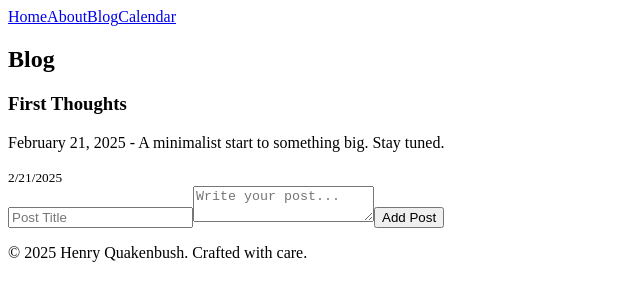
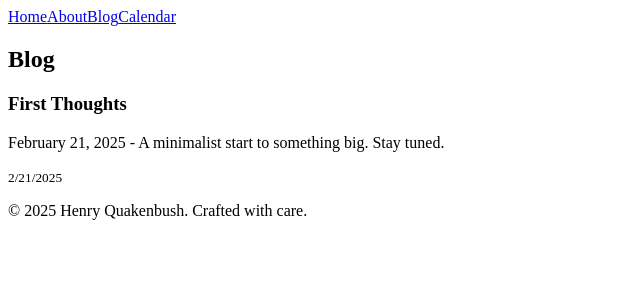
Before and after one commit to slyfox29/henry-quakenbush-site, a Next.js app: page /blog in a window 1280 px wide. Shown: the top 300 px of the page, without its empty margins (0-640 px from the left). Built offline with nearby package versions, Linux system fonts and the light colour scheme.

Commit message:
Update blog.js

```diff
--- a/pages/blog.js
+++ b/pages/blog.js
@@ -1,61 +1,20 @@
-import { useState, useEffect } from 'react';
 import Layout from '../components/Layout';
+import posts from '../data/posts.json';
 
 export default function Blog() {
-  const [posts, setPosts] = useState([]);
-  const [title, setTitle] = useState('');
-  const [content, setContent] = useState('');
-
-  useEffect(() => {
-    fetch('/api/posts')
-      .then(res => res.json())
-      .then(data => setPosts(data));
-  }, []);
-
-  const handleSubmit = async (e) => {
-    e.preventDefault();
-    const res = await fetch('/api/posts', {
-      method: 'POST',
-      headers: { 'Content-Type': 'application/json' },
-      body: JSON.stringify({ title, content }),
-    });
-    if (res.ok) {
-      const newPost = await res.json();
-      setPosts([...posts, newPost]);
-      setTitle('');
-      setContent('');
-    }
-  };
-
   return (
     <Layout>
       <section className="blog">
-        <h2>Blog</h2>
-        <div>
+        <h2 className="section-title">Blog</h2>
+        <div className="blog-grid">
           {posts.map(post => (
-            <div key={post.id} className="blog-post">
-              <h3>{post.title}</h3>
-              <p>{post.content}</p>
-              <small>{new Date(post.date).toLocaleDateString()}</small>
-            </div>
+            <article key={post.id} className="blog-card">
+              <h3 className="blog-title">{post.title}</h3>
+              <p className="blog-content">{post.content}</p>
+              <small className="blog-date">{new Date(post.date).toLocaleDateString()}</small>
+            </article>
           ))}
         </div>
-        <form onSubmit={handleSubmit}>
-          <input
-            type="text"
-            value={title}
-            onChange={(e) => setTitle(e.target.value)}
-            placeholder="Post Title"
-            required
-          />
-          <textarea
-            value={content}
-            onChange={(e) => setContent(e.target.value)}
-            placeholder="Write your post..."
-            required
-          />
-          <button type="submit">Add Post</button>
-        </form>
       </section>
     </Layout>
   );
```
